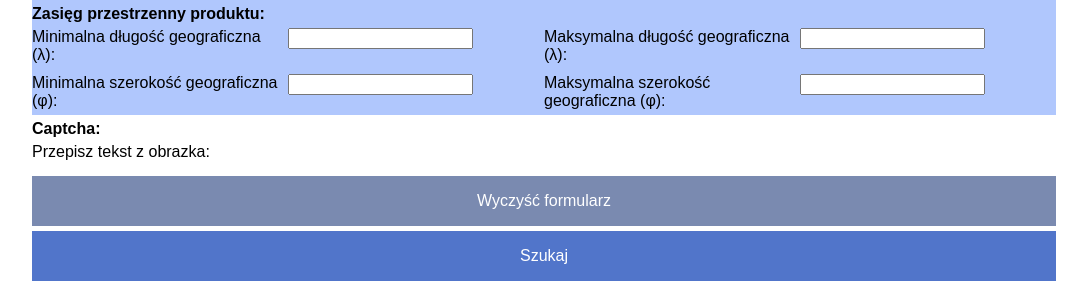
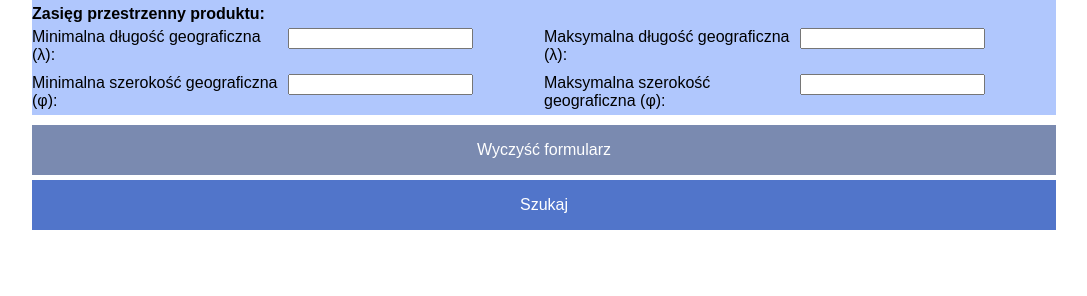
Before and after one commit to tprzybylek/Copernicus-Explorer, a Django app: page / in a window 1280 px wide. Shown: the part 800-1096 px from the top of the page, without its empty margins (96-1183 px from the left). After the commit the page ends 1030 px from the top, so only its background shows below. Run offline with Django 3.2, Linux system fonts and the light colour scheme; parts of the project's set-up code (start-up, migrations or seed data) failed here and were passed over.

Commit message:
Remove the captcha field from the search form

```diff
--- a/CopernicusExplorer/search/forms.py
+++ b/CopernicusExplorer/search/forms.py
@@ -71,4 +71,3 @@ class SearchForm(forms.Form):
 
     search_extent_max_y = forms.DecimalField(label='Maksymalna szerokość geograficzna (φ)',
                                              required=False)
-    captcha = CaptchaField()
--- a/CopernicusExplorer/search/templates/search/form.html
+++ b/CopernicusExplorer/search/templates/search/form.html
@@ -403,19 +403,6 @@
 
 
             </div>
-            <div class="form-row">
-                <div class="form-title">
-                    {{ form.captcha.label_tag }}
-                </div>
-                <div class="form-formbox">
-                    <div class="form-50">Przepisz tekst z obrazka:</div>
-                    <div class="form-50">
-                        {{ form.captcha.errors }}
-                        {{ form.captcha }}
-                        {{ form.captcha.help_text }}
-                    </div>
-                </div>
-            </div>
         </div>
         <input type="button" class="button" onclick="resetForm('#search_form')" value="Wyczyść formularz" />
         <input type="submit" class="button button-highlighted" value="Szukaj" />
```
